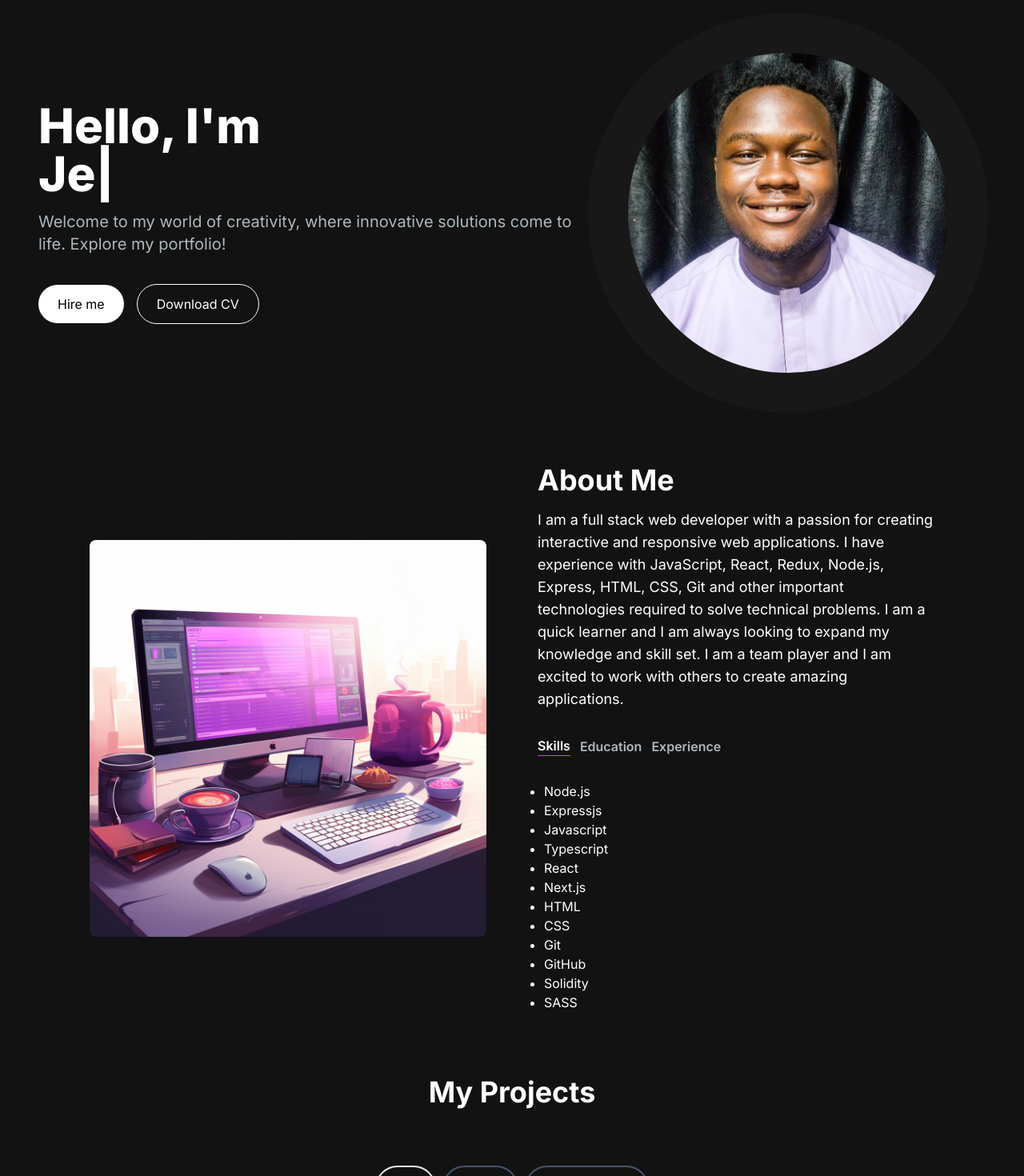
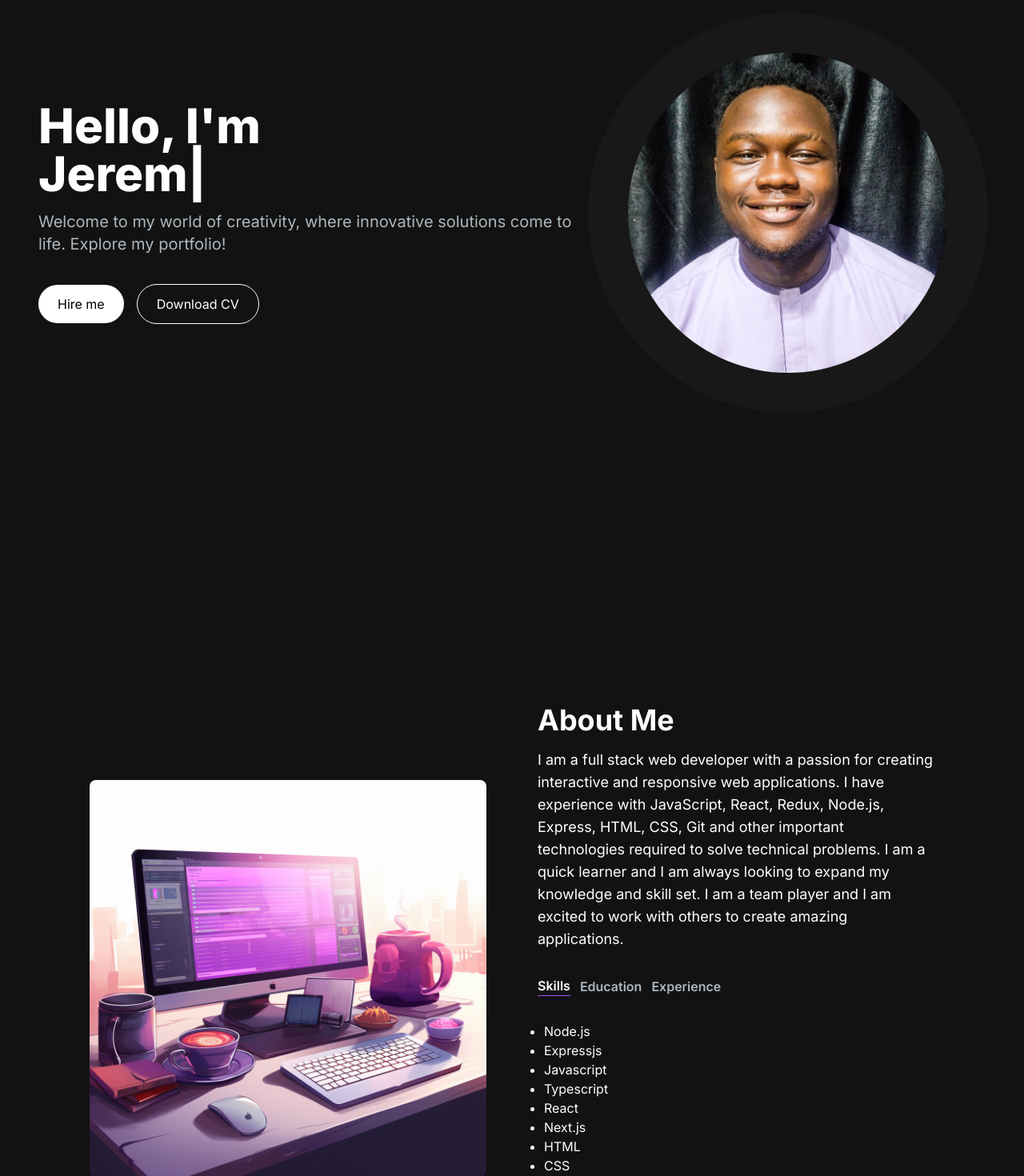
Before and after one commit to Brigadoon01/Toye-Porfolio, a Next.js app: page / in a window 1280 px wide. Shown: the part 160-1630 px from the top of the page at 80% size. Built offline with nearby package versions, Linux system fonts and the light colour scheme.

Commit message:
added animation

```diff
--- a/package.json
+++ b/package.json
@@ -12,7 +12,7 @@
     "@emailjs/browser": "^4.3.3",
     "@heroicons/react": "^2.0.18",
     "axios": "^1.6.7",
-    "framer-motion": "^10.16.5",
+    "framer-motion": "^10.18.0",
     "next": "^14.1.0",
     "react": "^18",
     "react-animated-numbers": "^0.17.1",
--- a/src/app/Components/About.jsx
+++ b/src/app/Components/About.jsx
@@ -3,6 +3,9 @@ import React, { useTransition, useState } from "react";
 import Image from "next/image";
 import about from "../../../public/about-image.png";
 import TabBtn from "./TabBtn";
+import {motion} from "framer-motion";
+
+
 
 const TAB_DATA = [
   {
@@ -66,10 +69,21 @@ const About = () => {
     });
   };
   return (
-    <section id="about" className="text-white">
+    <section id="about" className="text-white h-[100%]">
       <div className="md:grid md:grid-cols-2 gap-8 items-center py-8 px-4 xl:gap-16 sm:py-16 xl:px-16">
+        <motion.div
+        initial={{ y: "-100%", opacity: 0 }}
+        animate={{ y: 0, opacity: 1 }}
+        transition={{ duration: 0.8}}
+        >
+
         <Image src={about} width={500} height={500} className="rounded-lg" />
-        <div className="mt-4 md:mt-0 text-left flex flex-col h-full">
+        </motion.div>
+        <motion.div
+        initial={{ x: "100%", opacity: 0  }}
+        animate={{ x: 0,opacity: 1 }}
+        transition={{ duration: 0.8}}
+        className="mt-4 md:mt-0 text-left flex flex-col h-full">
           <h2 className="text-4xl font-bold text-white mb-4">About Me </h2>
           <p className="text-base md:text-lg">
             I am a full stack web developer with a passion for creating
@@ -106,7 +120,7 @@ const About = () => {
           <div className="mt-8">
             {TAB_DATA.find((t) => t.id === tab).content}{" "}
           </div>
-        </div>
+        </motion.div>
       </div>
     </section>
   );
--- a/src/app/Components/Hero.jsx
+++ b/src/app/Components/Hero.jsx
@@ -3,13 +3,22 @@ import React from "react";
 import { TypeAnimation } from "react-type-animation";
 import Image from "next/image";
 import mfavatar from "../../../public/img.jpg";
+import { motion } from "framer-motion";
 
+// const variants = {
+//   init: {x: "-100%", opacity: 0 },
+//   animate: {}
+// }
 
 const Hero = () => {
   return (
-    <section>
+    <section className="h-[100vh] md:h-[100vh]">
       <div className="grid grid-cols-1 lg:grid-cols-12">
-        <div className="col-span-7 place-self-center text-center sm:text-left">
+        <motion.div
+          initial={{ x: "-100%", opacity: 0 }}
+          animate={{ x: 0, opacity: 1 }}
+          transition={{ duration: 0.8}}
+          className="col-span-7 place-self-center text-center sm:text-left">
           <h1 className="text-white mb-4 text-4xl sm:text-5xl lg:text-6xl font-extrabold">
             <span> Hello, I&apos;m </span>
             <br />
@@ -34,18 +43,28 @@ const Hero = () => {
           </p>
           <div>
             <a href="#contact">
-              <button className="px-6 py-3 rounded-full mr-4 bg-white hover:bg-slate-200 text-black">
+              <motion.button
+              whileHover= {{scale: 1.1}}
+              whileTap={{scale:.9}}
+              className="px-6 py-3 rounded-full mr-4 bg-white hover:bg-slate-200 text-black">
                 Hire me
-              </button>
+              </motion.button>
             </a>
             <a href="./resume.pdf" target="_blank" download rel="noopener nonreferrer">
-              <button className="px-6 py-3 rounded-full mr-4 bg-transparent hover:bg-slate-800 text-white border   border-white mt-3">
+              <motion.button
+              whileHover= {{scale: 1.1}}
+              whileTap={{scale:.9}}
+              className="px-6 py-3 rounded-full mr-4 bg-transparent hover:bg-slate-800 text-white border   border-white mt-3">
                 Download CV
-              </button>
+              </motion.button>
             </a>
           </div>
-        </div>
-        <div className="col-span-5 place-self-center mt-4 lg:mt-0">
+        </motion.div>
+        <motion.div
+          initial={{ y: "100%", opacity: 0  }}
+          animate={{ y: 0,opacity: 1 }}
+          transition={{ duration: 0.8}}
+          className="col-span-5 place-self-center mt-4 lg:mt-0">
           <div className=" rounded-full bg-[#181818] w-[400px] h-[400px] lg:w-[500px] lg:h-[500px] relative">
             <Image
               src={mfavatar}
@@ -53,10 +72,10 @@ const Hero = () => {
               alt="hero image"
               width={400}
               height={400}
-              style={{borderRadius: "50%"}}
+              style={{ borderRadius: "50%" }}
             />
           </div>
-        </div>
+        </motion.div>
       </div>
     </section>
   );
```
Also changed, not shown: 1 other file (tests, documents, lock files or other folders).
